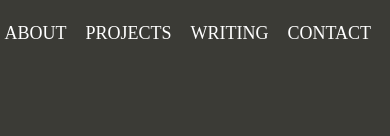
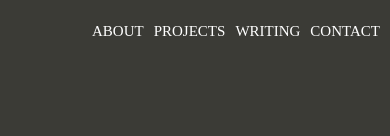
Before and after one commit to StudentCZ/my-website, a React (Create React App) app: page / in a window 390 px wide. Shown: the top 136 px of the page. Built offline with nearby package versions, Linux system fonts and the light colour scheme.

Commit message:
changed font size for mobile resolution

```diff
--- a/src/components/NavBar.module.css
+++ b/src/components/NavBar.module.css
@@ -35,7 +35,7 @@ body {
 
 @media only screen and (max-width: 600px) {
   .li {
-    font-size: 18px;
-    padding-right: 19px;
+    font-size: 15px;
+    padding-right: 10px;
   }
 }
```
